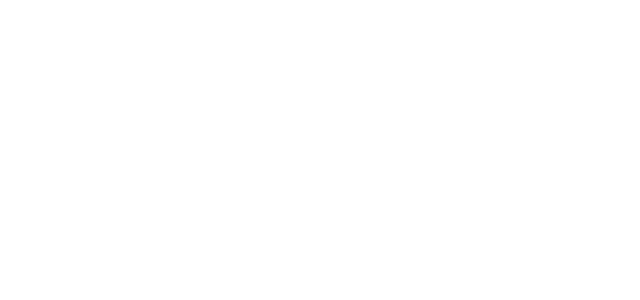
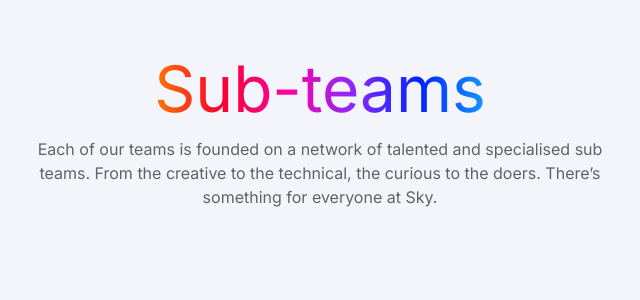
Before and after one commit to danlevison/Interactive-team-selector, a Next.js app: page / in a window 1280 px wide. Shown: the top 300 px of the page, without its empty margins (320-960 px from the left). Built offline with nearby package versions, Linux system fonts and the light colour scheme.

Commit message:
feat: Fetch data from json file and add hero section

```diff
--- a/src/app/layout.tsx
+++ b/src/app/layout.tsx
@@ -1,6 +1,6 @@
 import type { Metadata } from "next";
 import { Inter } from "next/font/google";
-import "@/app/styles/globals.scss";
+import "./styles/globals.scss";
 
 const inter = Inter({ subsets: ["latin"] });
 
--- a/src/app/page.tsx
+++ b/src/app/page.tsx
@@ -1,3 +1,15 @@
-export default function Home() {
-  return <main></main>;
+import { promises as fs } from "fs";
+import Hero from "@/components/Hero";
+import type { SkyDataT } from "@/types";
+
+export default async function Home() {
+  const file = await fs.readFile(process.cwd() + "/src/data.json", "utf8");
+  const data = JSON.parse(file) as SkyDataT;
+  const { team } = data.data;
+
+  return (
+    <main className="container">
+      <Hero title={team.subteamsTitle} description={team.subTeamsDescription} />
+    </main>
+  );
 }
--- a/src/app/styles/_base.scss
+++ b/src/app/styles/_base.scss
@@ -16,3 +16,18 @@
   #0023ff,
   #1798ff
 );
+
+@mixin gradient-text() {
+  background: -webkit-linear-gradient(
+    left,
+    #ff7800,
+    #f80032,
+    #ff00a0,
+    #8c28ff,
+    #0023ff,
+    #1798ff
+  );
+  -webkit-text-fill-color: transparent;
+  -webkit-background-clip: text;
+  display: inline-block;
+}
--- /dev/null
+++ b/src/app/styles/_breakpoints.scss
@@ -0,0 +1,37 @@
+$breakpoints: (
+  "xs": 0,
+  "sm": 480px,
+  "md": 720px,
+  "lg": 960px,
+  "xl": 1200px,
+);
+
+@mixin xs {
+  @media (min-width: map-get($breakpoints, "xs")) {
+    @content;
+  }
+}
+
+@mixin sm {
+  @media (min-width: map-get($breakpoints, "sm")) {
+    @content;
+  }
+}
+
+@mixin md {
+  @media (min-width: map-get($breakpoints, "md")) {
+    @content;
+  }
+}
+
+@mixin lg {
+  @media (min-width: map-get($breakpoints, "lg")) {
+    @content;
+  }
+}
+
+@mixin xl {
+  @media (min-width: map-get($breakpoints, "xl")) {
+    @content;
+  }
+}
--- /dev/null
+++ b/src/app/styles/components/_hero.scss
@@ -0,0 +1,26 @@
+.hero-content {
+  display: flex;
+  flex-direction: column;
+  align-items: center;
+  text-align: center;
+  margin-bottom: 30px;
+  .title {
+    @include gradient-text;
+    font-size: 40px;
+    font-weight: 400;
+    margin-bottom: 10px;
+
+    @include md {
+      font-size: 50px;
+    }
+
+    @include lg {
+      font-size: 64px;
+    }
+  }
+  p {
+    max-width: 615px;
+    line-height: 24px;
+    color: $sky-text-grey;
+  }
+}
--- a/src/app/styles/globals.scss
+++ b/src/app/styles/globals.scss
@@ -1 +1,21 @@
 @import "base";
+@import "breakpoints";
+@import "components/hero";
+
+* {
+  box-sizing: border-box;
+  margin: 0;
+  padding: 0;
+}
+
+body {
+  background-color: $sky-white;
+  font-size: 16px;
+}
+
+.container {
+  max-width: 1440px;
+  margin: 0 auto;
+  padding-inline: 1.5em;
+  margin-top: 50px;
+}
--- /dev/null
+++ b/src/components/Hero.tsx
@@ -0,0 +1,15 @@
+type HeroProps = {
+  title: string;
+  description: string;
+};
+
+function Hero({ title, description }: HeroProps) {
+  return (
+    <section className="hero-content">
+      <h1 className="title">{title}</h1>
+      <p>{description}</p>
+    </section>
+  );
+}
+
+export default Hero;
```
